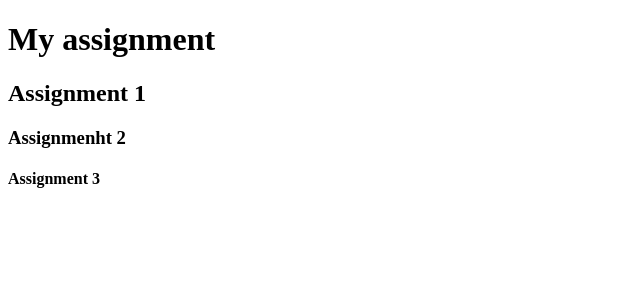
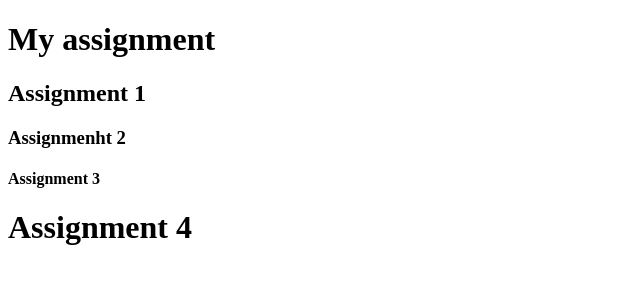
Before and after one commit to uzaifat/My-Web-Site, a plain HTML site: page index.html in a window 1280 px wide. Shown: the whole page, without its empty margins (0-640 px from the left). Drawn offline with Linux system fonts and the light colour scheme.

Commit message:
my assignment

```diff
--- a/index.html
+++ b/index.html
@@ -8,5 +8,6 @@
     <h2>Assignment 1</h2>
     <h3>Assignmenht 2</h3>
     <h4>Assignment 3</h4>
+    <h1>Assignment 4</h1>
 </body>
 </html>
```
